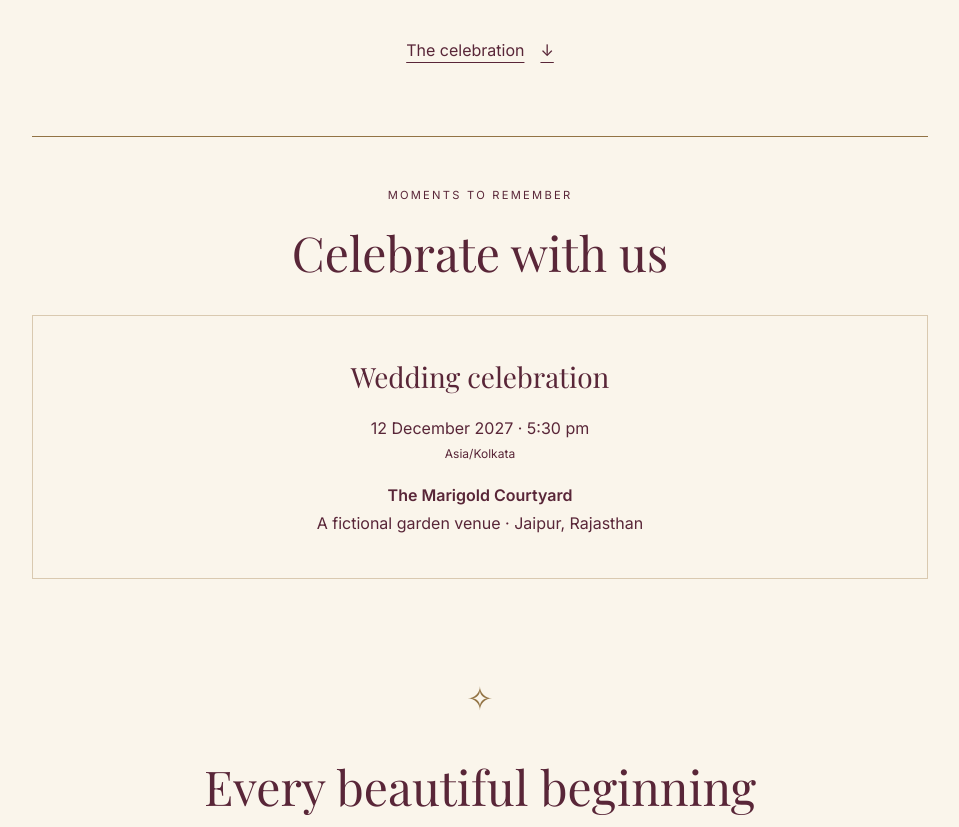
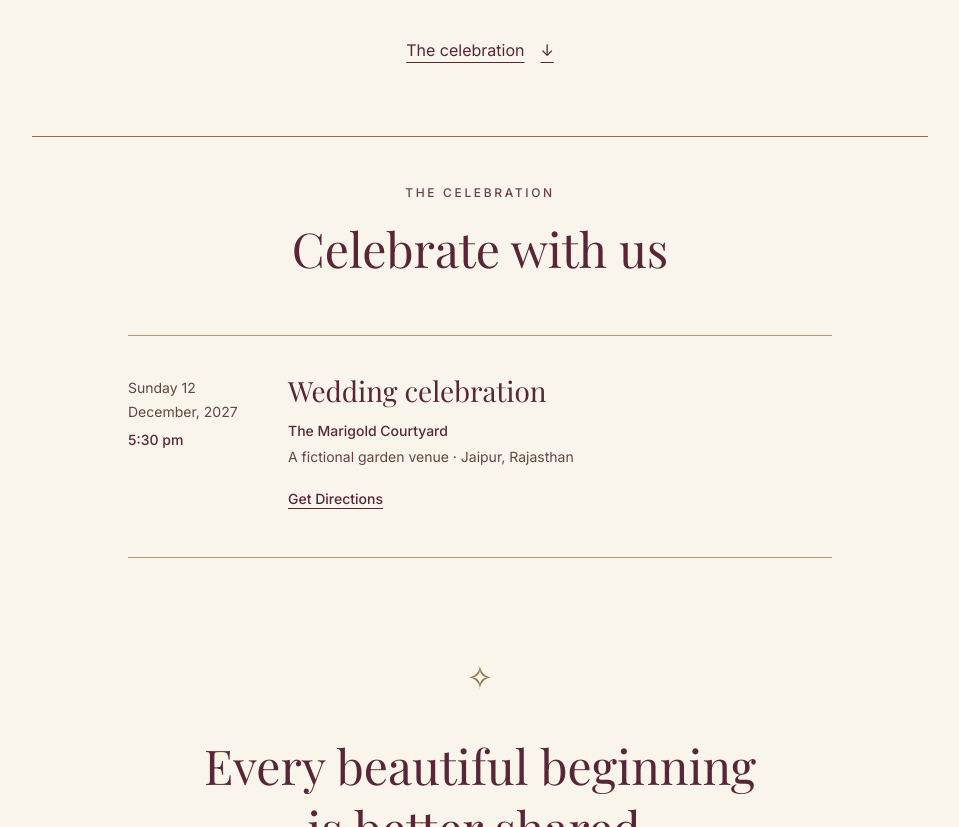
Before and after one commit to rockstarvidhu/yugma, a Next.js app: page /demo/afterglow in a window 1280 px wide. Shown: the part 680-1507 px from the top of the page, without its empty margins (160-1119 px from the left). Built offline with nearby package versions, Linux system fonts and the light colour scheme; no server answers; a web font is replaced by a local one.

Commit message:
fix: integrate Afterglow event timeline and restore test coverage

```diff
--- a/src/components/invitation/EventTimeline.tsx
+++ b/src/components/invitation/EventTimeline.tsx
@@ -1,24 +1,23 @@
-import type { WeddingEvent } from "@/types/invitation";
-
-type TimelineEvent = Pick<WeddingEvent, "title" | "startsAt"> &
-  Partial<
-    Pick<
-      WeddingEvent,
-      "id" | "venue" | "location" | "dressCode" | "description"
-    >
-  >;
+import { useId } from "react";
+import { weddingVenueSchema } from "@/lib/invitation-schema";
+import type { Invitation, WeddingEvent } from "@/types/invitation";
 
 type EventTimelineProps = {
-  events: readonly TimelineEvent[];
-  timeZone?: string;
+  events: readonly WeddingEvent[];
+  timeZone: Invitation["timeZone"];
   locale?: string;
+  id?: string;
+  className?: string;
 };
 
 export function EventTimeline({
   events,
-  timeZone = "Asia/Kolkata",
+  timeZone,
   locale = "en-IN",
+  id,
+  className,
 }: EventTimelineProps) {
+  const headingId = useId();
   const dateFormatter = new Intl.DateTimeFormat(locale, {
     weekday: "long",
     day: "numeric",
@@ -33,49 +32,53 @@ export function EventTimeline({
   });
 
   return (
-    <section aria-labelledby="event-timeline-title" className="py-16 sm:py-24">
+    <section id={id} aria-labelledby={headingId} className={className}>
       <div className="mx-auto max-w-3xl px-5 sm:px-8">
         <header className="mb-10 text-center sm:mb-14">
           <p className="mb-3 text-xs font-medium uppercase tracking-[0.22em] text-muted">
             The celebration
           </p>
           <h2
-            id="event-timeline-title"
+            id={headingId}
             className="font-editorial text-3xl leading-tight text-heading sm:text-4xl"
           >
-            Join us for every moment
+            Celebrate with us
           </h2>
         </header>
 
         <ol className="divide-y divide-border/70 border-y border-border/70">
-          {events.map((event, index) => {
+          {events.map((event) => {
             const startsAt = new Date(event.startsAt);
-            const location = event.location ?? event.venue?.name;
-            const address = event.venue?.address;
+            const { name, address, mapsUrl } = event.venue;
+            const directions =
+              weddingVenueSchema.shape.mapsUrl.safeParse(mapsUrl);
 
             return (
               <li
-                key={event.id ?? `${event.startsAt}-${index}`}
-                className="grid gap-4 py-7 sm:grid-cols-[8rem_1fr] sm:gap-8 sm:py-9"
+                key={event.id}
+                className="grid gap-4 text-left [overflow-wrap:anywhere] py-7 sm:grid-cols-[8rem_1fr] sm:gap-8 sm:py-9"
               >
                 <div className="text-sm leading-6 text-muted sm:pt-1">
-                  <p>{dateFormatter.format(startsAt)}</p>
-                  <p className="mt-1 font-medium text-heading">
-                    {timeFormatter.format(startsAt)}
-                  </p>
+                  <time dateTime={event.startsAt}>
+                    {dateFormatter.format(startsAt)}{" "}
+                    <span className="mt-1 block font-medium text-heading">
+                      {timeFormatter.format(startsAt)}
+                    </span>
+                  </time>
                 </div>
                 <div className="min-w-0">
                   <h3 className="break-words font-editorial text-2xl leading-snug text-heading sm:text-[1.75rem]">
                     {event.title}
                   </h3>
-                  {location && (
-                    <p className="mt-2 text-sm font-medium leading-6 text-foreground">
-                      {location}
-                    </p>
-                  )}
-                  {address && (
-                    <p className="mt-0.5 break-words text-sm leading-6 text-muted">
-                      {address}
+                  <p className="mt-2 text-sm font-medium leading-6 text-foreground">
+                    {name}
+                  </p>
+                  <p className="mt-0.5 text-sm leading-6 text-muted">
+                    {address}
+                  </p>
+                  {event.location && event.location !== name && (
+                    <p className="mt-0.5 text-sm leading-6 text-muted">
+                      {event.location}
                     </p>
                   )}
                   {event.description && (
@@ -89,6 +92,17 @@ export function EventTimeline({
                       {event.dressCode}
                     </p>
                   )}
+                  {directions.success && (
+                    <a
+                      aria-label={`Get Directions to ${name} (opens in a new tab)`}
+                      href={directions.data}
+                      target="_blank"
+                      rel="noopener noreferrer"
+                      className="mt-2 inline-flex min-h-11 items-center text-sm font-medium text-heading underline underline-offset-4 focus-visible:outline-2 focus-visible:outline-offset-4"
+                    >
+                      Get Directions
+                    </a>
+                  )}
                 </div>
               </li>
             );
--- a/src/templates/afterglow/Afterglow.tsx
+++ b/src/templates/afterglow/Afterglow.tsx
@@ -1,15 +1,8 @@
+import { EventTimeline } from "@/components/invitation/EventTimeline";
 import type { InvitationTemplateProps } from "../types";
 import "./afterglow.css";
 
 export function Afterglow({ invitation }: InvitationTemplateProps) {
-  const date = new Intl.DateTimeFormat("en-IN", {
-    dateStyle: "long",
-    timeZone: invitation.timeZone,
-  });
-  const time = new Intl.DateTimeFormat("en-IN", {
-    timeStyle: "short",
-    timeZone: invitation.timeZone,
-  });
   return (
     <main className="afterglow-invitation">
       {/* TODO(afterglow): envelope opening and cinematic reveals belong inside this template. */}
@@ -33,30 +26,12 @@ export function Afterglow({ invitation }: InvitationTemplateProps) {
         </a>
       </header>
       {/* TODO(afterglow): future scroll-driven florals and photo interactions stay template-local. */}
-      <section
+      <EventTimeline
+        id="celebration"
         className="afterglow-celebration"
-        id="celebration"
-        aria-labelledby="celebration-title"
-      >
-        <p className="afterglow-eyebrow">Moments to remember</p>
-        <h2 id="celebration-title">Celebrate with us</h2>
-        <ul className="afterglow-events">
-          {invitation.events.map((event) => (
-            <li key={event.id} className="afterglow-event">
-              <h3>{event.title}</h3>
-              <p>
-                <time dateTime={event.startsAt}>
-                  {date.format(new Date(event.startsAt))} ·{" "}
-                  {time.format(new Date(event.startsAt))}
-                </time>
-              </p>
-              <p className="afterglow-zone">{invitation.timeZone}</p>
-              <p className="afterglow-venue">{event.venue.name}</p>
-              <p>{event.venue.address}</p>
-            </li>
-          ))}
-        </ul>
-      </section>
+        events={invitation.events}
+        timeZone={invitation.timeZone}
+      />
       <footer className="afterglow-closing">
         <span className="afterglow-ornament" aria-hidden="true">
           ✧
--- a/src/templates/afterglow/afterglow.css
+++ b/src/templates/afterglow/afterglow.css
@@ -66,6 +66,10 @@
   outline-offset: 4px;
 }
 .afterglow-celebration {
+  --heading: var(--afterglow-burgundy);
+  --foreground: var(--afterglow-burgundy);
+  --muted: #62453f;
+  --border: var(--afterglow-gold);
   padding: 3rem 0;
   border-top: 1px solid var(--afterglow-gold);
   scroll-margin-top: 2rem;
@@ -74,30 +78,6 @@
   font-size: clamp(2rem, 5vw, 3rem);
   line-height: 1.3;
   margin: 1rem 0 2rem;
-}
-.afterglow-events {
-  list-style: none;
-  padding: 0;
-  display: grid;
-  gap: 1.25rem;
-}
-.afterglow-event {
-  padding: 2rem 1rem;
-  border: 1px solid #d9c9b0;
-}
-.afterglow-invitation h3 {
-  font-size: 1.75rem;
-  margin: 0 0 1rem;
-}
-.afterglow-event p {
-  line-height: 1.8;
-}
-.afterglow-zone {
-  font-size: 0.75rem;
-}
-.afterglow-venue {
-  font-weight: 600;
-  margin-top: 1rem;
 }
 .afterglow-closing {
   padding: 1rem 0 6rem;
@@ -109,10 +89,4 @@
   .afterglow-cover {
     padding-top: 7rem;
   }
-  .afterglow-events {
-    grid-template-columns: repeat(auto-fit, minmax(18rem, 1fr));
-  }
-  .afterglow-event {
-    padding: 2.5rem 1.5rem;
-  }
 }
```
Also changed, not shown: vitest.config.mts, 2 other files (tests, documents, lock files or other folders).
